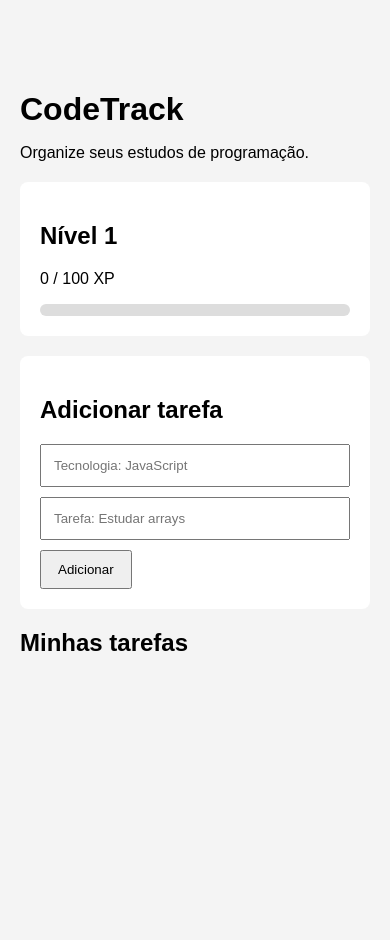
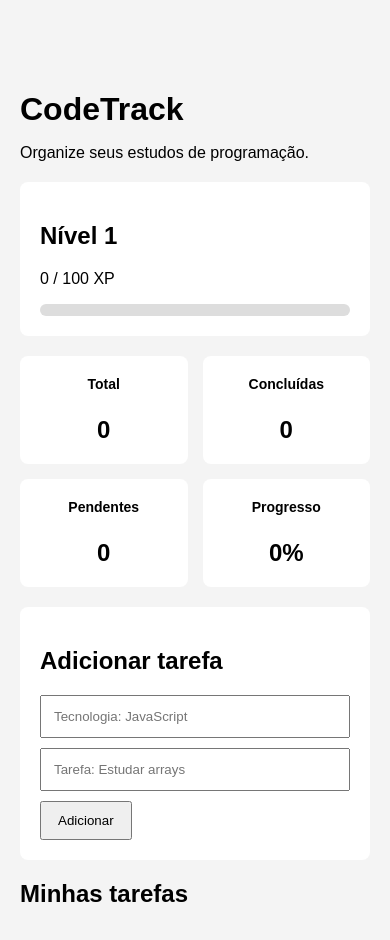
Before and after one commit to NicolasAlmeida890/CodeTrack, a plain HTML site: page index.html in a window 390 px wide. Before the commit the page ends 844 px from the top, so only its background shows below. Drawn offline with Linux system fonts and the light colour scheme.

Commit message:
feat: adicionar dashboard de estatisticas

```diff
--- a/css/style.css
+++ b/css/style.css
@@ -78,3 +78,34 @@ button {
   background: #4caf50;
   transition: width 0.3s ease;
 }
+
+.dashboard {
+  display: grid;
+  grid-template-columns: repeat(4, 1fr);
+  gap: 15px;
+  margin-top: 20px;
+}
+
+.stat-card {
+  background: white;
+  padding: 20px;
+  border-radius: 8px;
+  text-align: center;
+}
+
+.stat-card h3 {
+  margin-top: 0;
+  font-size: 14px;
+}
+
+.stat-card p {
+  font-size: 24px;
+  font-weight: bold;
+  margin-bottom: 0;
+}
+
+@media (max-width: 600px) {
+  .dashboard {
+    grid-template-columns: repeat(2, 1fr);
+  }
+}
--- a/index.html
+++ b/index.html
@@ -17,13 +17,37 @@
     <p>Organize seus estudos de programação.</p>
 
     <section class="stats">
-        <h2 id="level">Nível 1</h2>
+      <h2 id="level">Nível 1</h2>
 
-        <p id="xp">0 / 100 XP</p>
+      <p id="xp">0 / 100 XP</p>
 
-        <div class="progress-bar">
-            <div id="xpBar" class="progress"></div>
-        </div>
+      <div class="progress-bar">
+        <div id="xpBar" class="progress"></div>
+      </div>
+    </section>
+
+    <section class="dashboard">
+
+      <div class="stat-card">
+        <h3>Total</h3>
+        <p id="totalTasks">0</p>
+      </div>
+
+      <div class="stat-card">
+        <h3>Concluídas</h3>
+        <p id="completedTasks">0</p>
+      </div>
+
+      <div class="stat-card">
+        <h3>Pendentes</h3>
+        <p id="pendingTasks">0</p>
+      </div>
+
+      <div class="stat-card">
+        <h3>Progresso</h3>
+        <p id="progressPercentage">0%</p>
+      </div>
+
     </section>
 
     <section class="task-form">
--- a/js/app.js
+++ b/js/app.js
@@ -8,6 +8,11 @@ const levelElement = document.querySelector("#level");
 const xpElement = document.querySelector("#xp");
 const xpBar = document.querySelector("#xpBar");
 
+
+const totalTasksElement = document.querySelector("#totalTasks");
+const completedTasksElement = document.querySelector("#completedTasks");
+const pendingTasksElement = document.querySelector("#pendingTasks");
+const progressPercentageElement = document.querySelector("#progressPercentage");
 
 
 let tasks = JSON.parse(localStorage.getItem("tasks")) || [];
@@ -117,3 +122,26 @@ function updateStats() {
 
   xpBar.style.width = `${xpCurrentLevel}%`;
 }
+
+function updateDashboard() {
+  const totalTasks = tasks.length;
+
+  const completedTasks = tasks.filter(function(task) {
+    return task.completed;
+  }).length;
+
+  const pendingTasks = totalTasks - completedTasks;
+
+  let progressPercentage = 0;
+
+  if (totalTasks > 0) {
+    progressPercentage = Math.round(
+      (completedTasks / totalTasks) * 100
+    );
+  }
+
+  totalTasksElement.textContent = totalTasks;
+  completedTasksElement.textContent = completedTasks;
+  pendingTasksElement.textContent = pendingTasks;
+  progressPercentageElement.textContent = `${progressPercentage}%`;
+}
```
